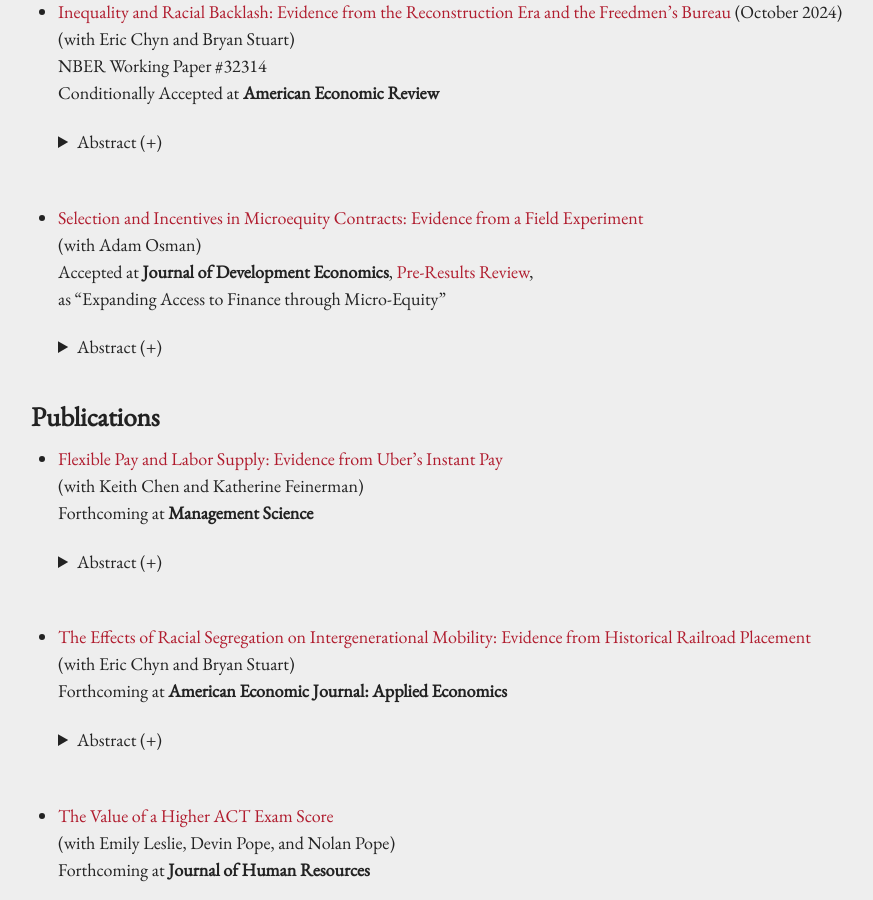
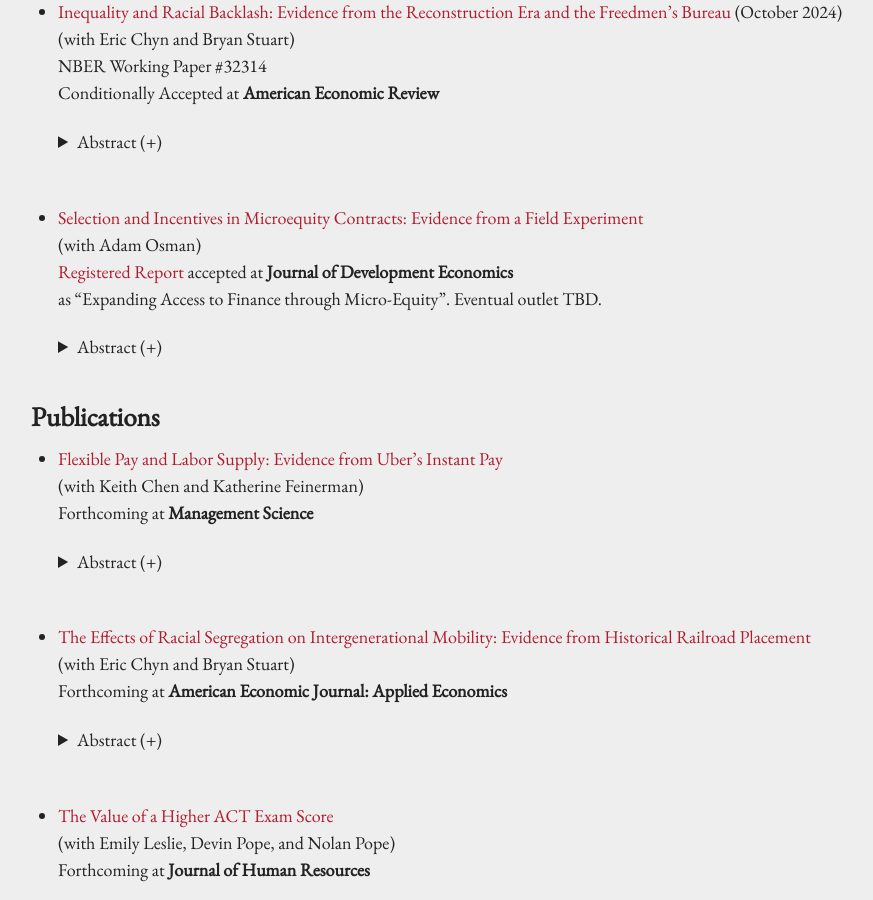
Before and after one commit to kareemhaggag/kareemhaggag.github.io, a Jekyll site: the page built from research.md, in a window 1280 px wide and 900 px high, scrolled down 321 px. Shown: the whole window, without its empty margins (186-1059 px from the left). Built offline with Jekyll 4.4.1, drawn with Linux system fonts in a browser that asks for light colours; comment, search, counter and statistics services are not loaded; our own code applies the rules of GitHub Pages for plain Markdown files.

Commit message:
Update research.md

```diff
--- a/research.md
+++ b/research.md
@@ -28,8 +28,8 @@
 
  * [Selection and Incentives in Microequity Contracts: Evidence from a Field Experiment](/f/Micro-Equity.pdf)<br />
   (with Adam Osman)<br />
-  Accepted at **Journal of Development Economics**, [Pre-Results Review](https://www.bitss.org/publishing/jde/),  <br />
-  as "Expanding Access to Finance through Micro-Equity" <br />
+  [Registered Report](https://www.bitss.org/publishing/jde/) accepted at **Journal of Development Economics**   <br />
+  as "Expanding Access to Finance through Micro-Equity". Eventual outlet TBD. <br />
 
 
    <details><summary> Abstract (+) </summary>
```
